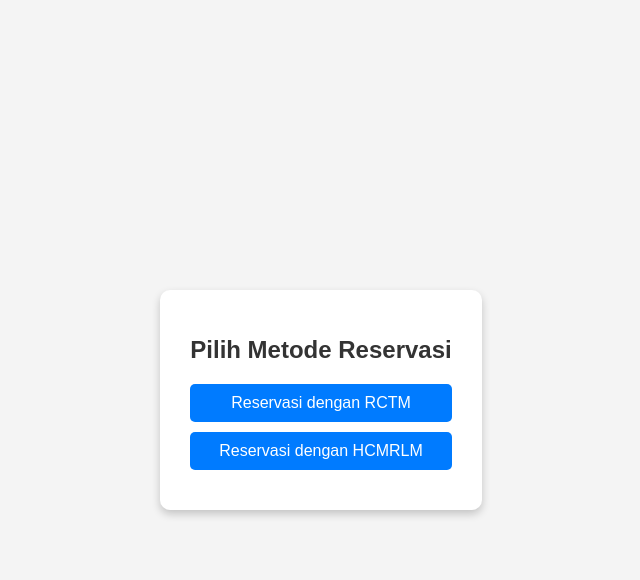
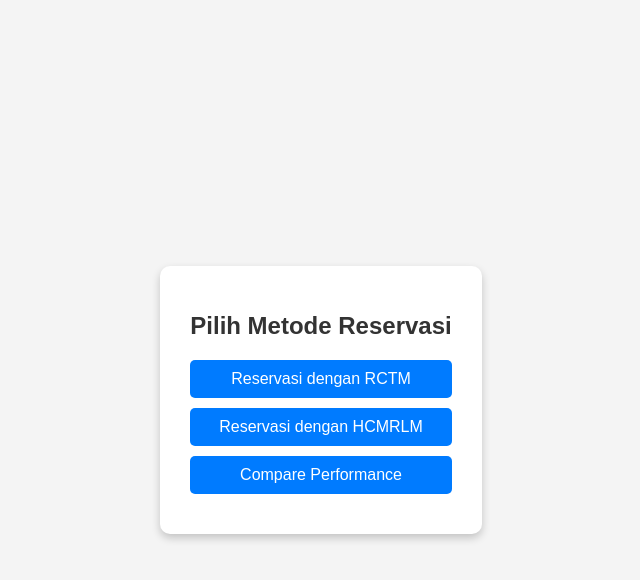
Before and after one commit to clara-4/kripto-fp, a Flask app: page / in a window 1280 px wide. Shown: the top 580 px of the page, without its empty margins (319-959 px from the left). Run offline with Flask 3, Linux system fonts and the light colour scheme.

Commit message:
Update home.html

```diff
--- a/templates/home.html
+++ b/templates/home.html
@@ -49,6 +49,7 @@
         <h1>Pilih Metode Reservasi</h1>
         <a href="/reservasi-rctm">Reservasi dengan RCTM</a>
         <a href="/reservasi-hcmrlm">Reservasi dengan HCMRLM</a>
+        <a href="/compare">Compare Performance</a>
     </div>
 </body>
 </html>
```
